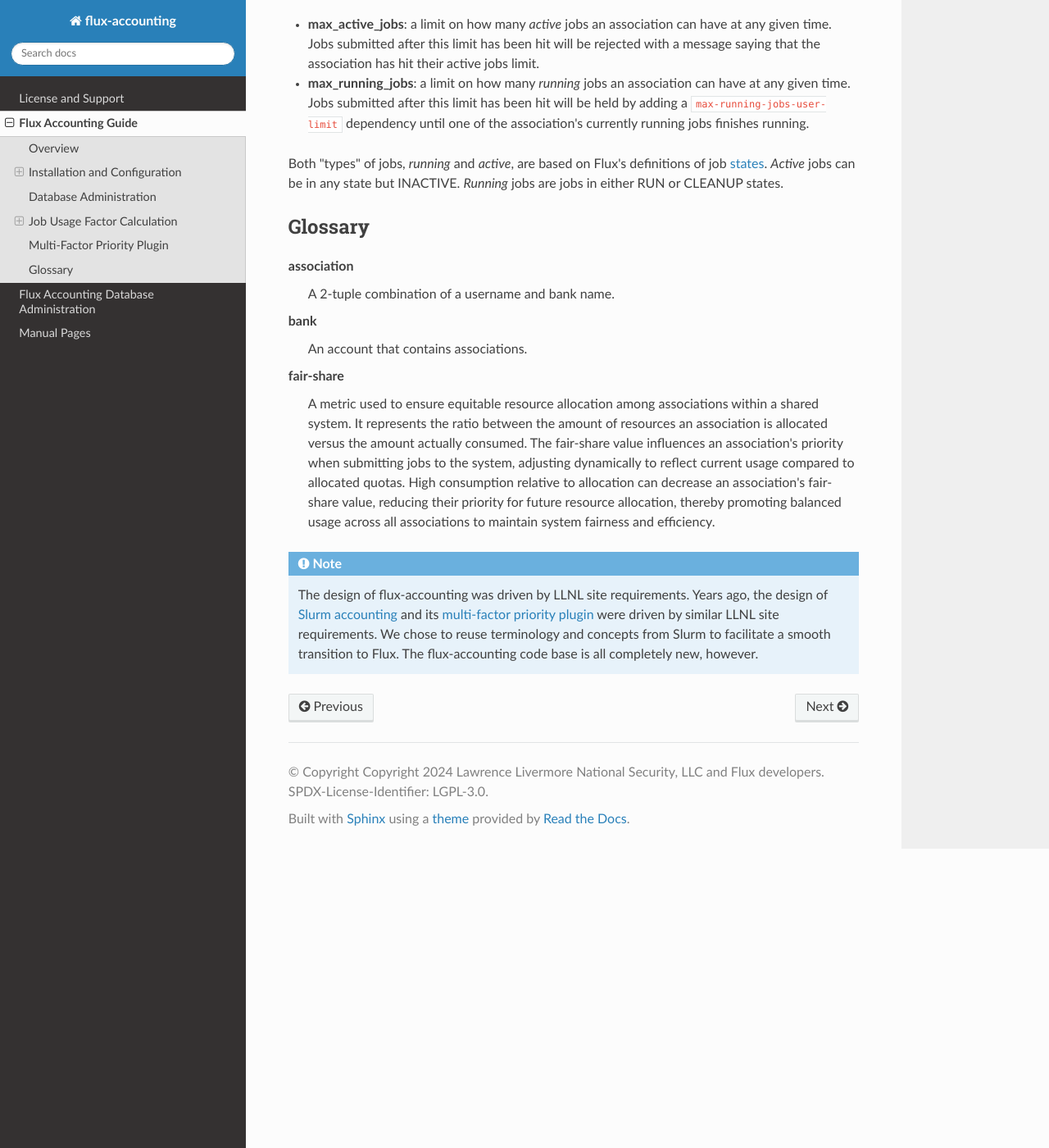
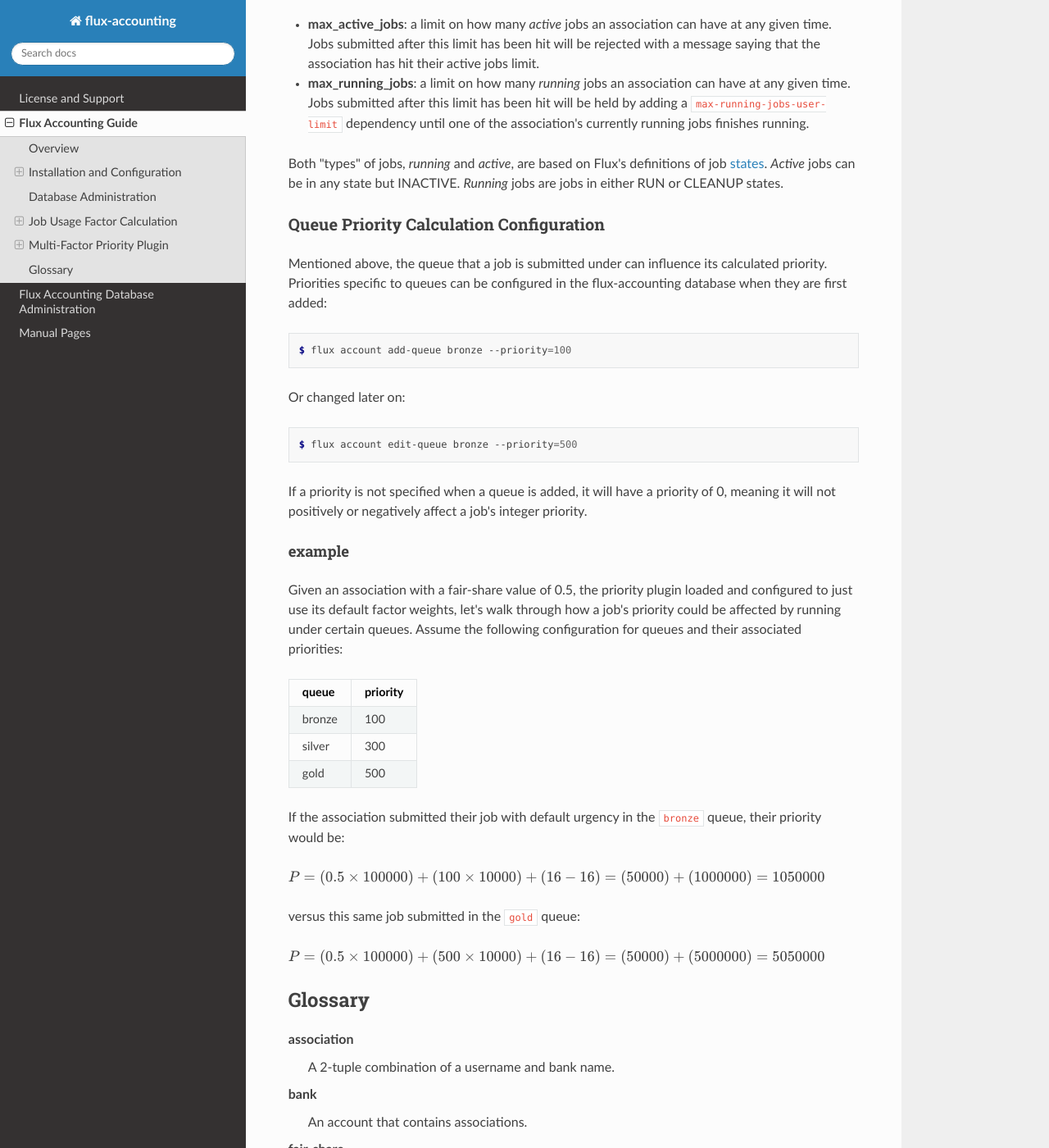
Before and after one commit to flux-framework/flux-accounting, a Sphinx documentation site: the page built from doc/guide/accounting-guide.rst, in a window 1280 px wide and 1400 px high, scrolled down 7358 px. Shown: the whole window at 82% size. Built offline with Sphinx 7.4.7 and the Read the Docs theme 3.1.0, drawn with Linux system fonts in a browser that asks for light colours.

Commit message:
doc: add example on priority configs for queues
Problem: The accounting guide makes mention of setting priorities for a
queue so that it can affect the priority calculation for a submitted
job, but there are no examples this configuration anywhere in the docs.

Add a section in the Multi-Factor Priority Plugin section on how
configuring priorities for certain queues affects a job's calculated
priority. Write a short example on how the priority for a job changes
depending on this configuration.

```diff
--- a/doc/guide/accounting-guide.rst
+++ b/doc/guide/accounting-guide.rst
@@ -398,6 +398,54 @@ Both "types" of jobs, *running* and *active*, are based on Flux's definitions
 of job states_. *Active* jobs can be in any state but INACTIVE. *Running* jobs
 are jobs in either RUN or CLEANUP states.
 
+Queue Priority Calculation Configuration
+========================================
+
+Mentioned above, the queue that a job is submitted under can influence its
+calculated priority. Priorities specific to queues can be configured in the
+flux-accounting database when they are first added:
+
+.. code-block:: console
+
+  $ flux account add-queue bronze --priority=100
+
+Or changed later on:
+
+.. code-block:: console
+
+  $ flux account edit-queue bronze --priority=500
+
+If a priority is not specified when a queue is added, it will have a priority
+of 0, meaning it will not positively or negatively affect a job's integer
+priority.
+
+example
+-------
+
+Given an association with a fair-share value of 0.5, the priority plugin loaded
+and configured to just use its default factor weights, let's walk through how a
+job's priority could be affected by running under certain queues. Assume the
+following configuration for queues and their associated priorities:
+
++-------------+----------+
+| queue       | priority |
++=============+==========+
+| bronze      | 100      |
++-------------+----------+
+| silver      | 300      |
++-------------+----------+
+| gold        | 500      |
++-------------+----------+
+
+If the association submitted their job with default urgency in the ``bronze``
+queue, their priority would be:
+
+:math:`P = (0.5 \times 100000) + (100 \times 10000) + (16 - 16) = (50000) + (1000000) = 1050000`
+
+versus this same job submitted in the ``gold`` queue:
+
+:math:`P = (0.5 \times 100000) + (500 \times 10000) + (16 - 16) = (50000) + (5000000) = 5050000`
+
 .. _glossary-section:
 
 ********
```
